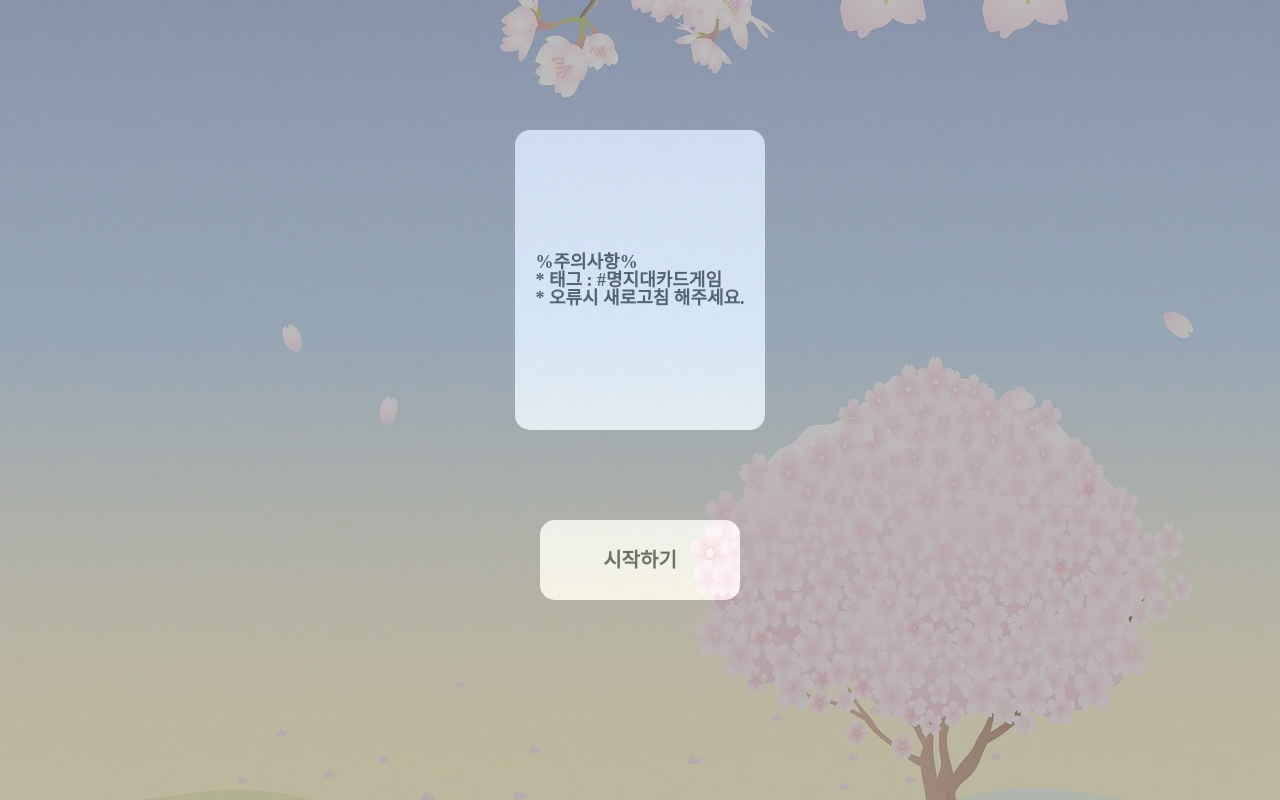
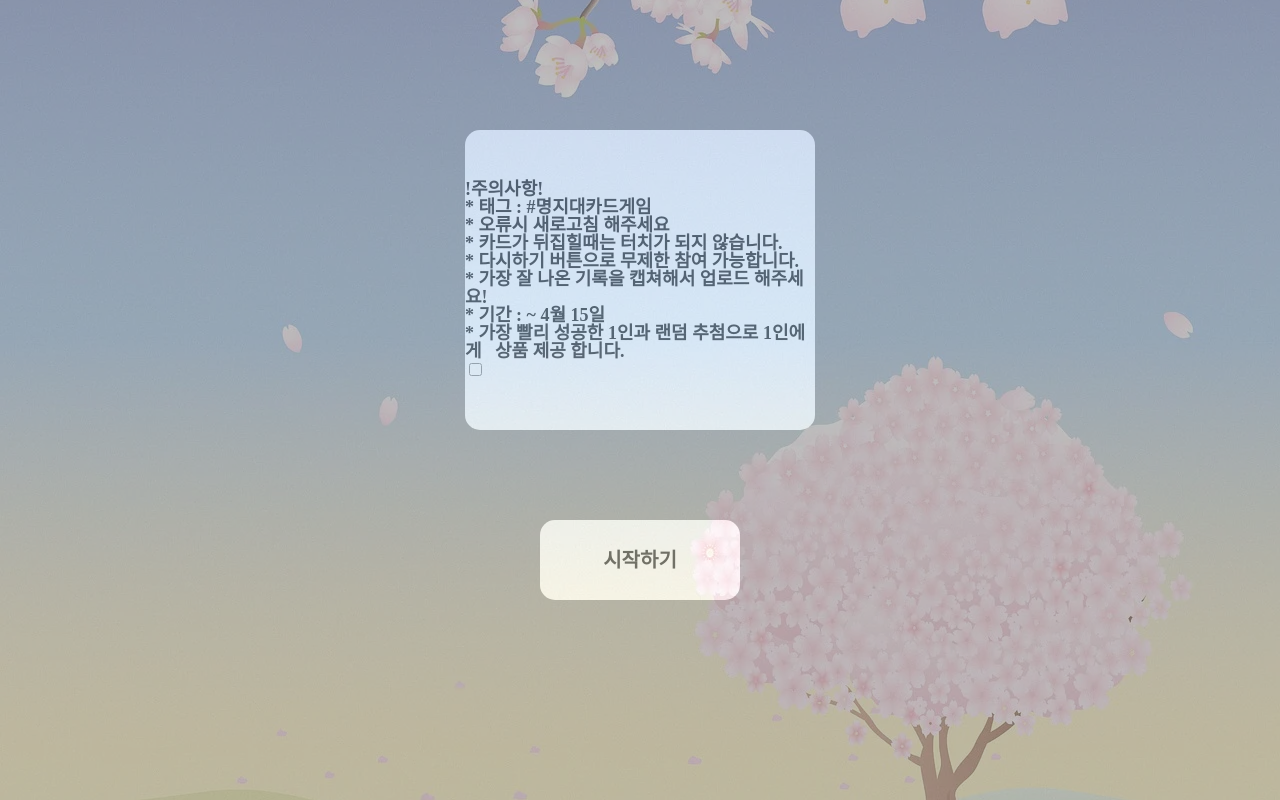
Before and after one commit to easyhoon119/cardgamemyoungji, a plain HTML site: page index.html in a window 1280 px wide. Drawn offline with Linux system fonts and the light colour scheme; a web font is replaced by a local one.

Commit message:
add explain more and checkbox

```diff
--- a/index.html
+++ b/index.html
@@ -30,7 +30,9 @@
 <body>
     <div class="background">
         <div class="no-touch">
-            <div class="explain">%주의사항%<br/>* 태그 : #명지대카드게임<br/>* 오류시 새로고침 해주세요.</div>
+            <div class="explain">!주의사항!<br/>* 태그 : #명지대카드게임<br/>* 오류시 새로고침 해주세요<br/>* 카드가 뒤집힐때는 터치가 되지 않습니다.<br/>* 다시하기 버튼으로 무제한 참여 가능합니다.<br/>* 가장 잘 나온 기록을 캡쳐해서 업로드 해주세요!<br/>* 기간 : ~ 4월 15일<br/>* 가장 빨리 성공한 1인과 랜덤 추첨으로 1인에게 &nbsp&nbsp상품 제공 합니다.<br/>
+            <input type="checkbox" name="start_check" id="start_check">
+            </div>
             <div class="start_btn">시작하기</div>
         </div>
         <script src="main.js"></script>
--- a/main.css
+++ b/main.css
@@ -33,7 +33,7 @@ body {
 }
 
 .explain {
-  width: 250px;
+  width: 350px;
   height: 300px;
   border-radius: 15px;
   background-color: white;
@@ -43,9 +43,12 @@ body {
   top: 35%;
   left: 50%;
   transform: translate(-50%, -50%);
-  display: flex;
-  justify-content: center;
-  align-items: center;
+  padding-top: 50px;
+  box-sizing: border-box;
+}
+
+input {
+  display: block;
 }
 
 .start_btn {
```
